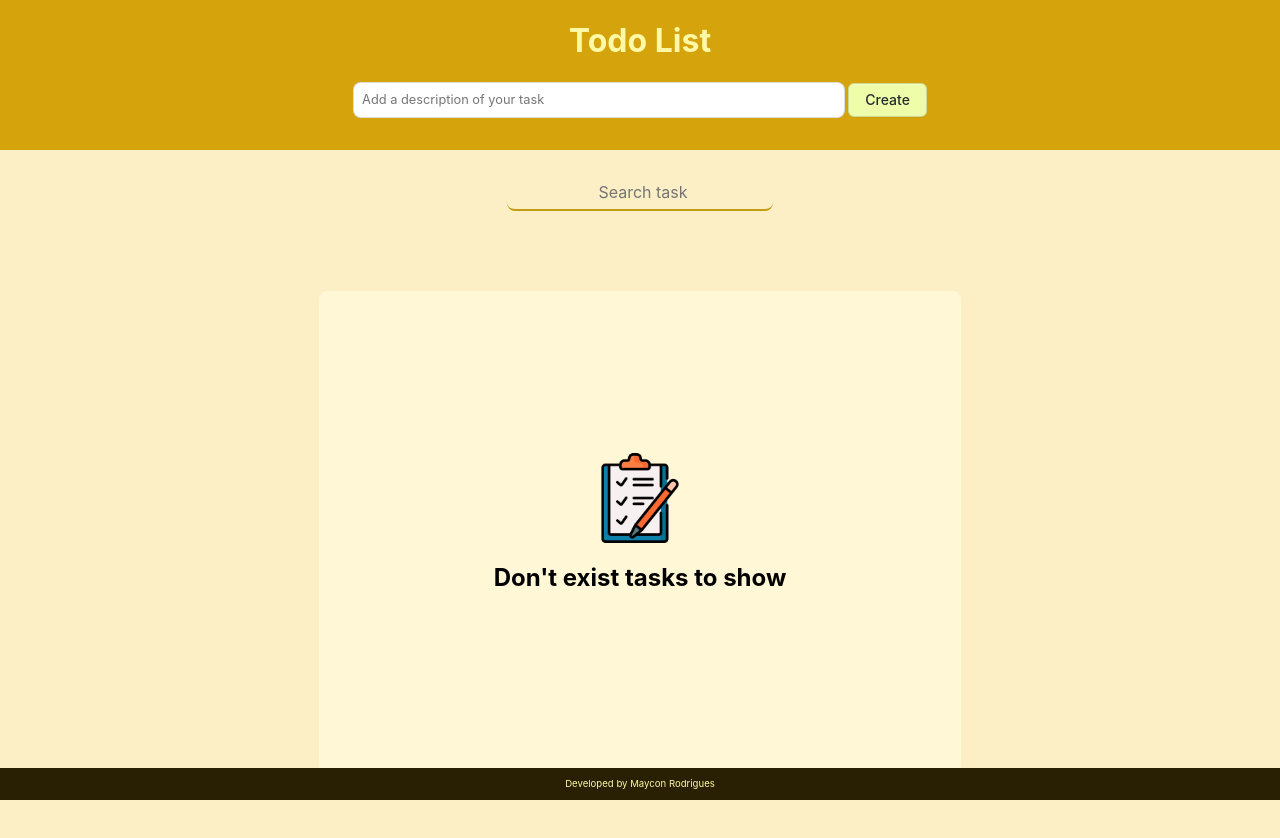
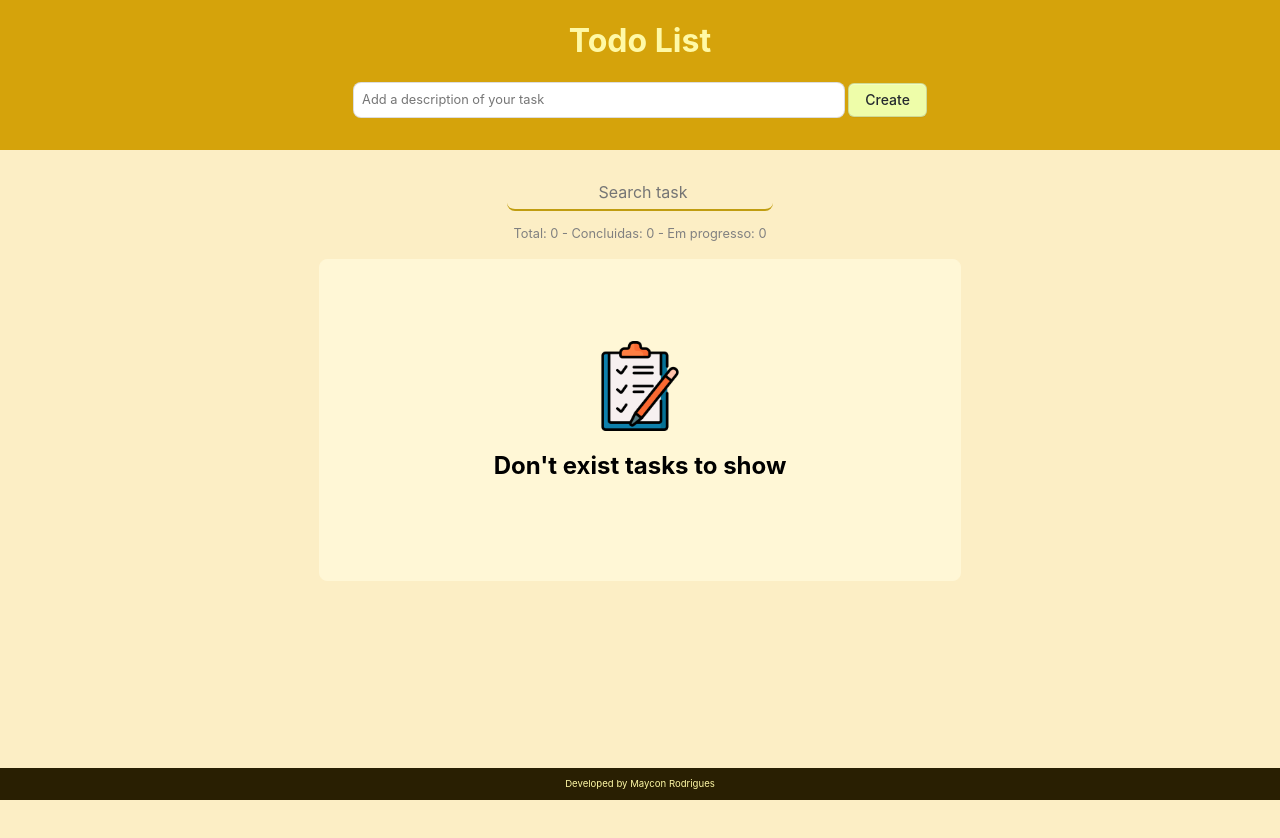
Before and after one commit to mayconrvp/ada-react-02, a React (Create React App) app: page /list in a window 1280 px wide. Shown: the top 838 px of the page. After the commit the page ends 800 px from the top, so only its background shows below. Built offline with nearby package versions, Linux system fonts and the light colour scheme.

Commit message:
Adição dos totalizadores de tarefas utilizando o hook useMemo

```diff
--- a/src/components/Header/index.tsx
+++ b/src/components/Header/index.tsx
@@ -7,11 +7,13 @@ interface HeaderProps {
 
 
 export const Header = ({handleAddNewTask}: HeaderProps) => {
-  const inputRef = useRef<HTMLInputElement>(null)
+  let inputRef = useRef<HTMLInputElement>(null)
 
   const handleCreateTask = () => {
-    const inputValue = inputRef.current?.value;
-    handleAddNewTask(inputValue!);
+    let inputValue = inputRef.current?.value;
+    if(handleAddNewTask(inputValue!)) {
+      if(inputRef.current) inputRef.current.value = "";
+    }
   }
 
   return (
--- a/src/components/List/index.tsx
+++ b/src/components/List/index.tsx
@@ -3,6 +3,7 @@ import { Task } from "../Task";
 import { EmptyTask, ListDiv, SearchInput } from "./style";
 import TaskIcon from '../../assets/images/task.png';
 import Swal from "sweetalert2";
+import { StatusTask } from "../StatusTask";
 
 interface ListProps{
   listTasks: Task[];
@@ -56,6 +57,7 @@ export const List = ({listTasks, setListTasks, saveTasks}: ListProps) => {
   return (
     <ListDiv>
       <SearchInput onChange={handleSearchItem} placeholder="Search task"/>
+      <StatusTask listTasks={listTasks} />
       {listTasks.length > 0 ?
         listTasks.filter((eachTask) => eachTask.description.includes(searchText)).map((item, index) => {
           return (
--- a/src/components/List/style.tsx
+++ b/src/components/List/style.tsx
@@ -17,9 +17,9 @@ export const ListDiv = styled.div`
 export const EmptyTask = styled.div`
   border: 1px solid #fff7d6;
   border-radius: 8px;
-  height: 30rem;
+  height: 40vh;
   width: 100%;
-  margin-top:4rem;
+  /* margin-top:4rem; */
   background: #fff7d6;
   display: flex;
   flex-direction: column;
--- /dev/null
+++ b/src/components/StatusTask/index.tsx
@@ -0,0 +1,32 @@
+
+
+
+import { useMemo } from "react";
+import { Task } from "../List";
+import { Totalizers } from "./style";
+
+interface StatusTaskProps {
+  listTasks: Task[]
+}
+
+const StatusTask = ({listTasks}: StatusTaskProps) => {
+
+  const Status = useMemo(() => {
+    const data = listTasks.reduce((previous, item) => {
+      if (item.isConcluded === true) {
+        return { complete: previous.complete + 1, progress: previous.progress }
+      } else {
+        return { complete: previous.complete, progress: previous.progress + 1 }
+      }
+    }, { complete: 0, progress: 0 })
+
+    return <Totalizers>Total: {listTasks.length} - Concluidas: {data.complete} - Em progresso: {data.progress} </Totalizers>
+  }, [listTasks])
+
+
+    return (
+      <p>{Status}</p>
+    )
+}
+
+export { StatusTask };
--- /dev/null
+++ b/src/components/StatusTask/style.tsx
@@ -0,0 +1,10 @@
+import styled from "styled-components";
+
+export const Totalizers = styled.span`
+  display: flex;
+  justify-content: space-between;
+  color: gray;
+  font-size: 0.8rem;
+  margin-top: -1.1rem;
+  margin-bottom: -1rem;
+`;
```
